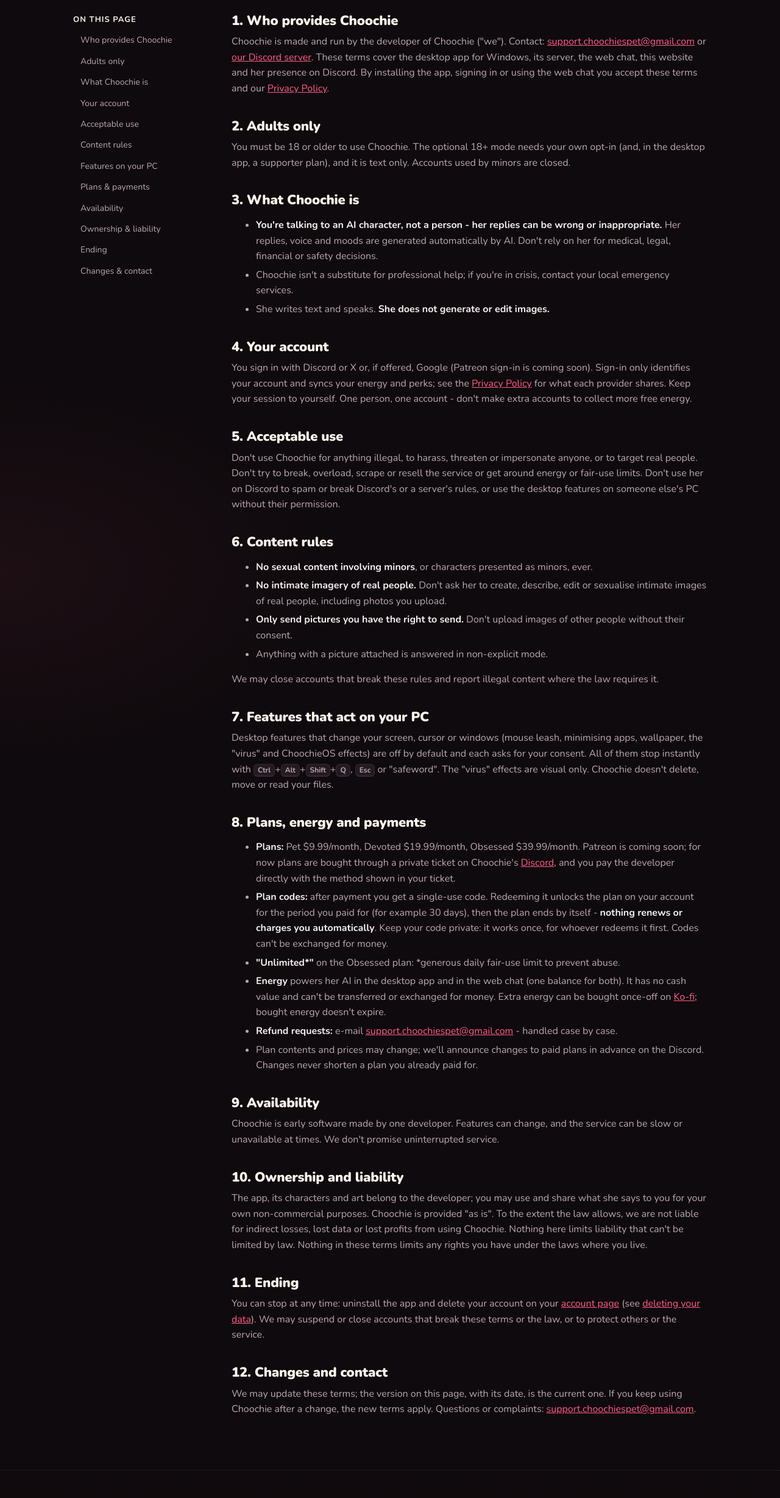
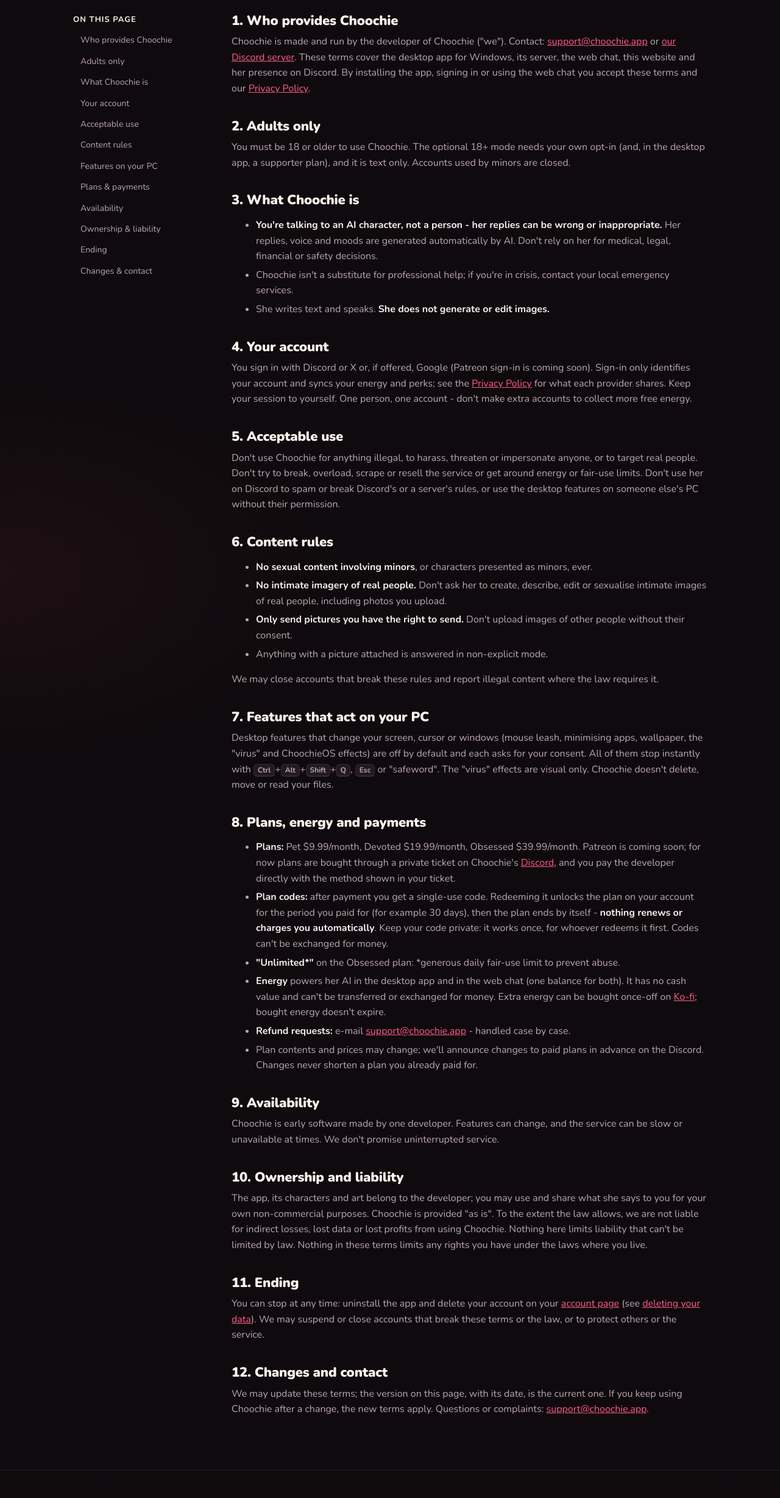
Before and after one commit to choochwain/choochie-releases, a plain HTML site: page docs/terms.html in a window 1280 px wide. Shown: the part 273-2730 px from the top of the page at 61% size. Drawn offline with Linux system fonts and the light colour scheme.

Commit message:
Contact email: support@choochie.app

```diff
--- a/docs/terms.html
+++ b/docs/terms.html
@@ -41,7 +41,7 @@
 
 <h2 id="who">1. Who provides Choochie</h2>
 <!-- Operator identity intentionally limited to e-mail contact (owner's decision). -->
-<p>Choochie is made and run by the developer of Choochie ("we"). Contact: <a href="mailto:support.choochiespet@gmail.com">support.choochiespet@gmail.com</a> or <a href="https://beacons.ai/choochwain" target="_blank" rel="noopener" data-discord>our Discord server</a>. These terms cover the desktop app for Windows, its server, the web chat, this website and her presence on Discord. By installing the app, signing in or using the web chat you accept these terms and our <a href="privacy.html">Privacy Policy</a>.</p>
+<p>Choochie is made and run by the developer of Choochie ("we"). Contact: <a href="mailto:support@choochie.app">support@choochie.app</a> or <a href="https://beacons.ai/choochwain" target="_blank" rel="noopener" data-discord>our Discord server</a>. These terms cover the desktop app for Windows, its server, the web chat, this website and her presence on Discord. By installing the app, signing in or using the web chat you accept these terms and our <a href="privacy.html">Privacy Policy</a>.</p>
 
 <h2 id="adults">2. Adults only</h2>
 <p>You must be 18 or older to use Choochie. The optional 18+ mode needs your own opt-in (and, in the desktop app, a supporter plan), and it is text only. Accounts used by minors are closed.</p>
@@ -77,7 +77,7 @@
   <li><strong>Plan codes:</strong> after payment you get a single-use code. Redeeming it unlocks the plan on your account for the period you paid for (for example 30 days), then the plan ends by itself - <strong>nothing renews or charges you automatically</strong>. Keep your code private: it works once, for whoever redeems it first. Codes can't be exchanged for money.</li>
   <li><strong>"Unlimited*"</strong> on the Obsessed plan: *generous daily fair-use limit to prevent abuse.</li>
   <li><strong>Energy</strong> powers her AI in the desktop app and in the web chat (one balance for both). It has no cash value and can't be transferred or exchanged for money. Extra energy can be bought once-off on <a href="https://ko-fi.com/dahmeows" target="_blank" rel="noopener">Ko-fi</a>; bought energy doesn't expire.</li>
-  <li><strong>Refund requests:</strong> e-mail <a href="mailto:support.choochiespet@gmail.com">support.choochiespet@gmail.com</a> - handled case by case.</li>
+  <li><strong>Refund requests:</strong> e-mail <a href="mailto:support@choochie.app">support@choochie.app</a> - handled case by case.</li>
   <li>Plan contents and prices may change; we'll announce changes to paid plans in advance on the Discord. Changes never shorten a plan you already paid for.</li>
 </ul>
 
@@ -91,7 +91,7 @@
 <p>You can stop at any time: uninstall the app and delete your account on your <a href="account.html">account page</a> (see <a href="privacy.html#delete">deleting your data</a>). We may suspend or close accounts that break these terms or the law, or to protect others or the service.</p>
 
 <h2 id="changes">12. Changes and contact</h2>
-<p>We may update these terms; the version on this page, with its date, is the current one. If you keep using Choochie after a change, the new terms apply. Questions or complaints: <a href="mailto:support.choochiespet@gmail.com">support.choochiespet@gmail.com</a>.</p>
+<p>We may update these terms; the version on this page, with its date, is the current one. If you keep using Choochie after a change, the new terms apply. Questions or complaints: <a href="mailto:support@choochie.app">support@choochie.app</a>.</p>
 
 </div>
 </div>
```
Also changed, not shown: docs/plans.html (+1 -1 lines), docs/privacy.html (+2 -2 lines).
